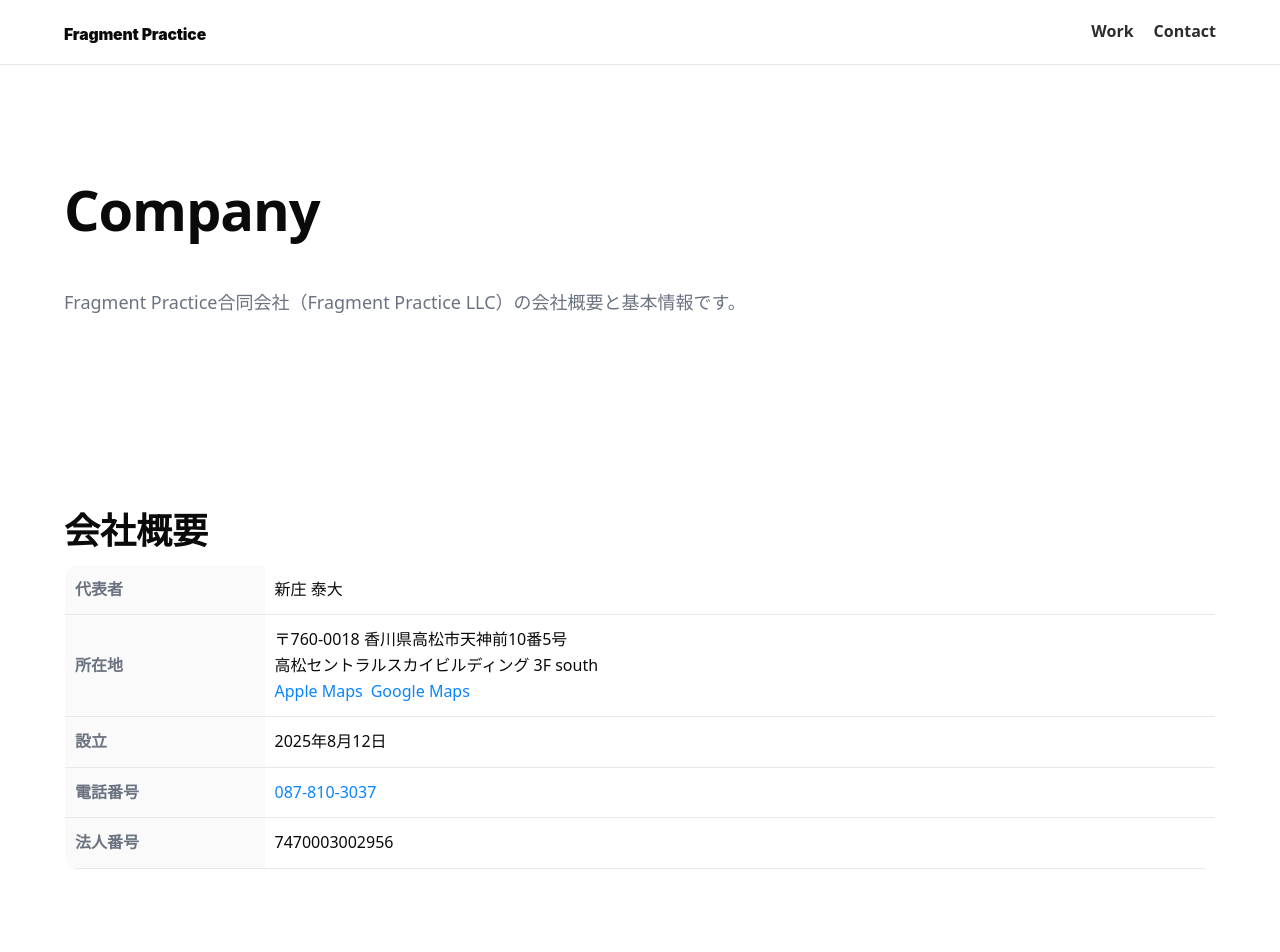
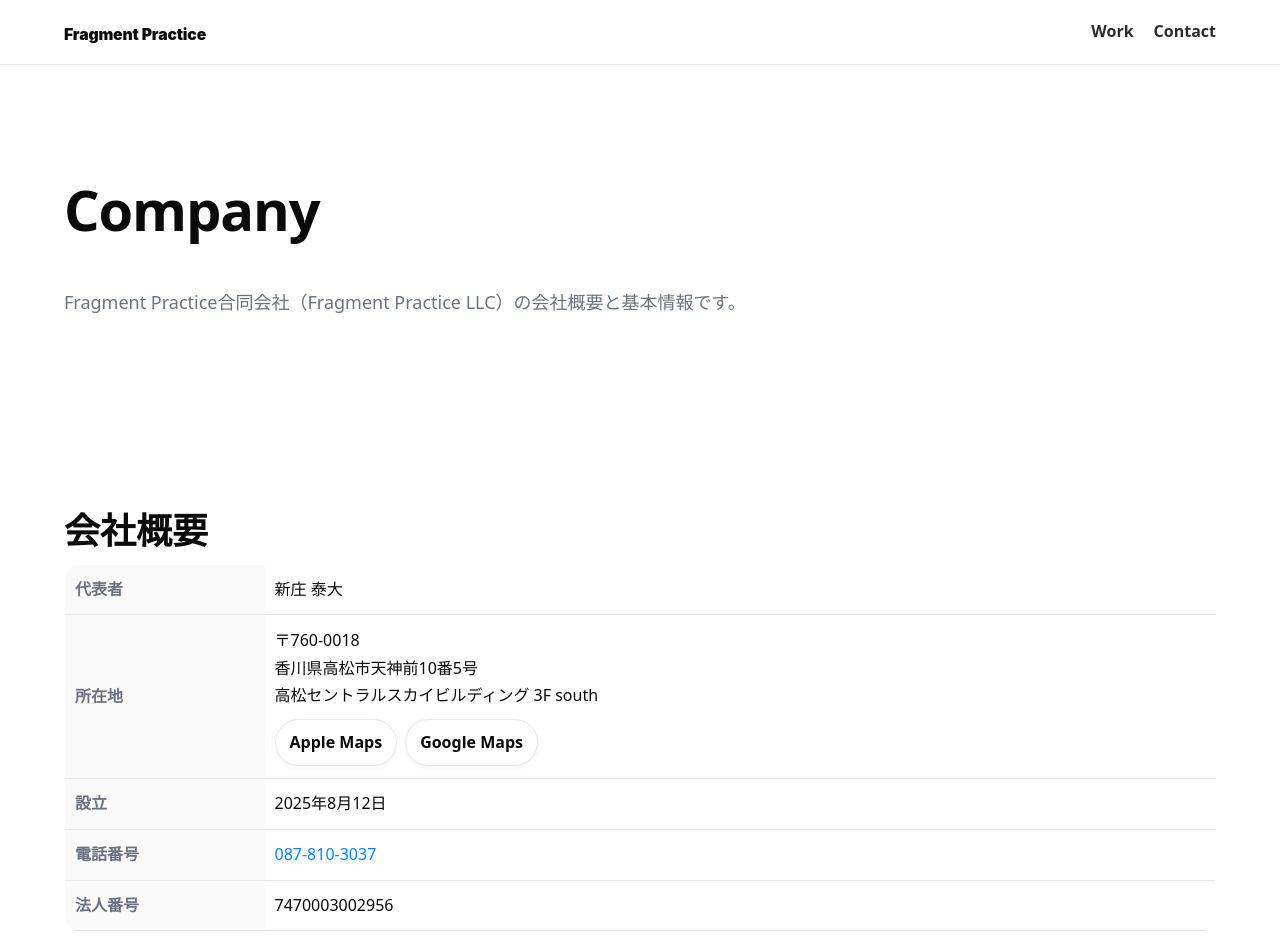
Before and after one commit to yasufrag/fragmentpractice.com, a Next.js app: page /company in a window 1280 px wide. Shown: the top 952 px of the page. Built offline with nearby package versions, Linux system fonts and the light colour scheme.

Commit message:
commit fragmentpractice.com

```diff
--- a/src/app/company/page.tsx
+++ b/src/app/company/page.tsx
@@ -2,6 +2,11 @@
 export const metadata = { title: "Company" };
 
 export default function CompanyPage() {
+  // 地図用の1行住所（検索しやすい表記）
+  const addressLine =
+    "香川県高松市天神前10番5号 高松セントラルスカイビルディング 3F south";
+  const encoded = encodeURIComponent(addressLine);
+
   return (
     <div className="container">
       {/* Hero */}
@@ -15,67 +20,69 @@ export default function CompanyPage() {
       {/* 会社概要 */}
       <section className="section" aria-labelledby="overview">
         <h2 id="overview" className="h2" style={{ marginBottom: 12 }}>会社概要</h2>
-        <table
-          style={{
-            width: "100%",
-            borderCollapse: "collapse",
-            borderTop: "1px solid var(--line)",
-            borderLeft: "1px solid var(--line)",
-            borderRight: "1px solid var(--line)",
-            overflow: "hidden",
-            borderRadius: "var(--radius)",
-          }}
-        >
+
+        <table className="orgtable" style={{
+          width: "100%",
+          borderCollapse: "collapse",
+          borderTop: "1px solid var(--line)",
+          borderLeft: "1px solid var(--line)",
+          borderRight: "1px solid var(--line)",
+          overflow: "hidden",
+          borderRadius: "var(--radius)",
+        }}>
           <tbody>
-            {[
-              ["代表者", "新庄 泰大"],
-              [
-                "所在地",
-                <>
-                  〒760-0018 香川県高松市天神前10番5号
-                  <br />
+            <tr>
+              <th className="orgkey" scope="row">代表者</th>
+              <td className="orgval">新庄 泰大</td>
+            </tr>
+
+            {/* 所在地（住所＋地図チップ） */}
+            <tr>
+              <th className="orgkey" scope="row">所在地</th>
+              <td className="orgval">
+                <address className="addr">
+                  〒760-0018<br />
+                  香川県高松市天神前10番5号<br />
                   高松セントラルスカイビルディング 3F south
-                  <br />
+                </address>
+
+                <div className="chips" aria-label="地図リンク">
                   <a
-                    href="https://maps.apple.com/?q=高松セントラルスカイビルディング"
+                    className="chip"
+                    href={`https://maps.apple.com/?q=${encoded}`}
                     target="_blank"
-                    rel="noreferrer"
-                    className="cta"
-                    style={{ marginRight: 8 }}
+                    rel="noopener noreferrer"
                   >
-                    Apple Maps
+                    Apple&nbsp;Maps
                   </a>
                   <a
-                    href="https://www.google.com/maps/search/?api=1&query=高松セントラルスカイビルディング"
+                    className="chip"
+                    href={`https://www.google.com/maps/search/?api=1&query=${encoded}`}
                     target="_blank"
-                    rel="noreferrer"
-                    className="cta"
+                    rel="noopener noreferrer"
                   >
-                    Google Maps
+                    Google&nbsp;Maps
                   </a>
-                </>,
-              ],
-              ["設立", "2025年8月12日"],
-              ["電話番号", <a key="tel" href="tel:+81878103037">087-810-3037</a>],
-              ["法人番号", "7470003002956"],
-            ].map(([k, v]) => (
-              <tr key={k as string}>
-                <th
-                  scope="row"
-                  style={{
-                    textAlign: "left",
-                    padding: "12px 10px",
-                    borderBottom: "1px solid var(--line)",
-                    width: "200px",
-                    color: "var(--muted)",
-                    background: "rgba(0,0,0,0.02)",
-                  }}
-                >
-                  {k}
-                </th>
-                <td style={{ padding: "12px 10px", borderBottom: "1px solid var(--line)" }}>{v}</td>
-              </tr>
-            ))}
+                </div>
+              </td>
+            </tr>
+
+            <tr>
+              <th className="orgkey" scope="row">設立</th>
+              <td className="orgval">2025年8月12日</td>
+            </tr>
+
+            <tr>
+              <th className="orgkey" scope="row">電話番号</th>
+              <td className="orgval">
+                <a href="tel:+81878103037">087-810-3037</a>
+              </td>
+            </tr>
+
+            <tr>
+              <th className="orgkey" scope="row">法人番号</th>
+              <td className="orgval">7470003002956</td>
+            </tr>
           </tbody>
         </table>
       </section>
@@ -95,8 +102,8 @@ export default function CompanyPage() {
         <h2 id="mission" className="h2" style={{ marginBottom: 12 }}>思想と姿勢（Brief）</h2>
         <p style={{ color: "var(--muted)", maxWidth: 840, marginBottom: 16 }}>
           Fragment Practice は「静けさ」と「構文性」を核に、<em>Quantum / Fragment / Syntax</em> の三層で
-          生活と実務を編み直す実践です。
-          生産性ではなく「注意・関係・編集」を扱い、対話・記述・設計をひと続きの編集としてとらえます。
+          生活と実務を編み直す実践です。生産性ではなく「注意・関係・編集」を扱い、
+          対話・記述・設計をひと続きの編集としてとらえます。
         </p>
         <p className="lead">
           ご相談は <a className="cta" href="/contact">Contact</a> へ。
--- a/src/app/globals.css
+++ b/src/app/globals.css
@@ -29,7 +29,7 @@ body {
 }
 
 /* =====================
-   Skip link（フォーカス時だけ表示）
+   Skip link（フォーカス時のみ表示）
 ===================== */
 .skip-link {
   position: absolute;
@@ -161,12 +161,50 @@ a:hover {
 .footercol h4 { margin: 0 0 8px; color: var(--fg); }
 
 /* =====================
+   会社概要テーブル＋地図チップ
+===================== */
+.orgtable .orgkey {
+  text-align: left;
+  padding: 12px 10px;
+  width: 200px;
+  color: var(--muted);
+  background: rgba(0,0,0,0.02);
+  border-bottom: 1px solid var(--line);
+}
+.orgtable .orgval {
+  padding: 12px 10px;
+  border-bottom: 1px solid var(--line);
+  word-break: break-word;
+}
+.addr { font-style: normal; line-height: 1.7; }
+
+.chips {
+  display: flex;
+  gap: 8px;
+  flex-wrap: wrap;
+  margin-top: 10px;
+}
+.chip {
+  display: inline-flex;
+  align-items: center;
+  padding: 10px 14px;
+  border: 1px solid var(--line);
+  border-radius: 999px;
+  background: #fff;
+  color: var(--fg);
+  font-weight: 600;
+  text-decoration: none;
+  box-shadow: 0 2px 6px rgba(0,0,0,.04);
+}
+.chip:hover { background: #f6f6f6; text-decoration: none; }
+
+/* =====================
    レスポンシブ調整
 ===================== */
 @media (max-width: 900px) {
   .card { grid-column: span 12; }
   .footercol { grid-column: span 12; }
-  .navlinks { display:none; }
+  .navlinks { display: none; }
 }
 
 /* =====================
@@ -186,10 +224,7 @@ a:hover {
     padding-right: calc(20px + var(--safe-right));
   }
 
-  .section {
-    padding-top: 56px;
-    padding-bottom: 56px;
-  }
+  .section { padding-top: 56px; padding-bottom: 56px; }
 
   .hero {
     padding-top: calc(72px + var(--safe-top));
@@ -219,6 +254,24 @@ a:hover {
   }
   .footergrid { gap: 14px; }
   .footercol { grid-column: 1 / -1; }
+
+  /* テーブルはキー/値を縦積みに */
+  .orgtable .orgkey,
+  .orgtable .orgval {
+    display: block;
+    width: 100%;
+  }
+  .orgtable .orgkey {
+    border-bottom: none;
+    padding-bottom: 6px;
+    border-radius: 12px 12px 0 0;
+    background: #f7f7f7;
+  }
+  .orgtable .orgval {
+    padding-top: 0;
+    border-top: 1px dashed var(--line);
+    border-radius: 0 0 12px 12px;
+  }
 }
 
 /* =====================
```
